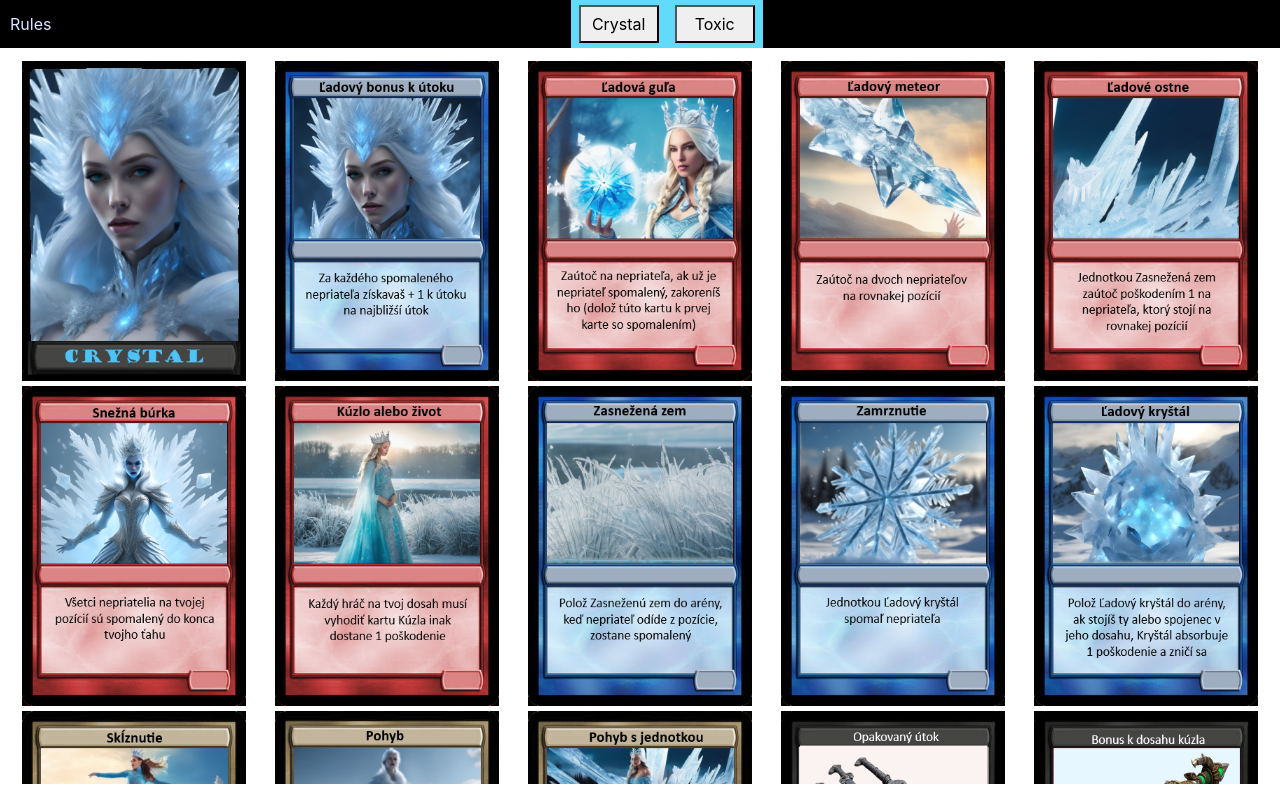
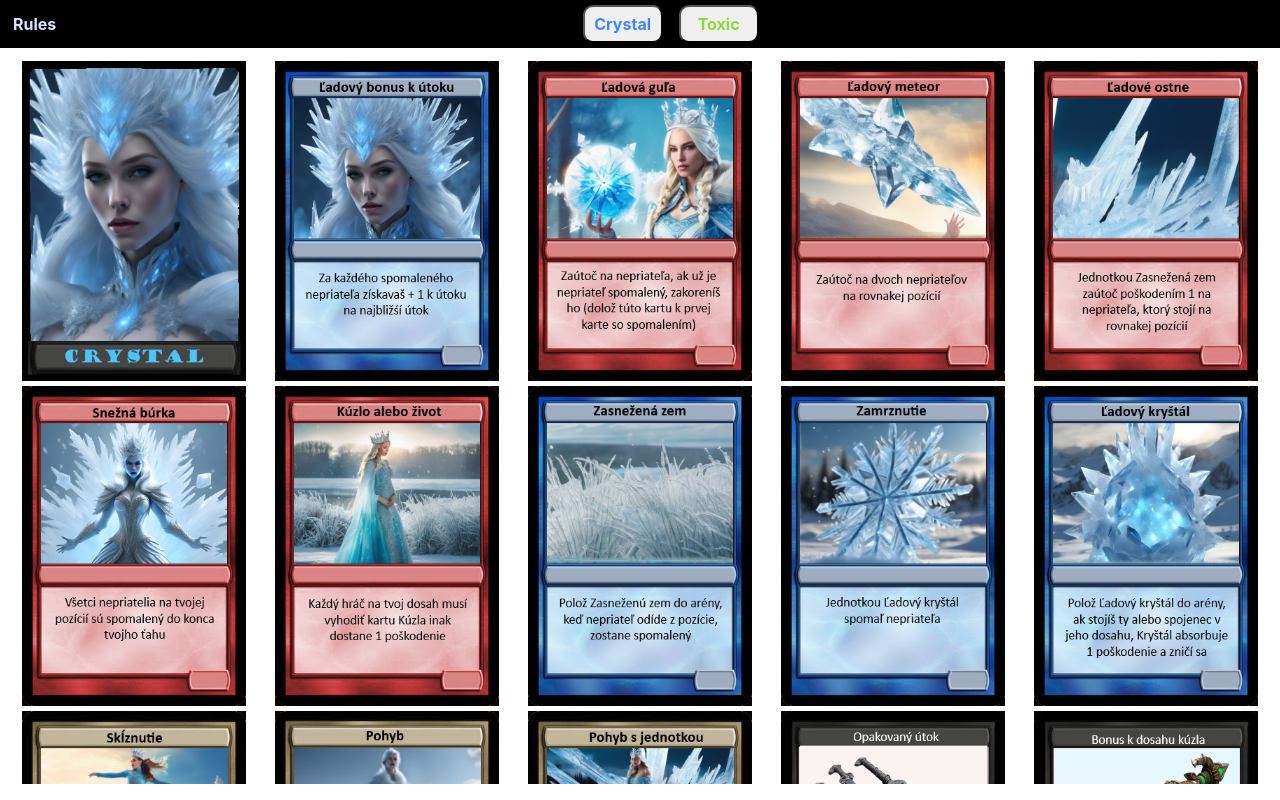
Before and after one commit to TomasJanecka/heroes_web, a React (Create React App) app: page /heroes_web/heroes in a window 1280 px wide. Built offline with nearby package versions, Linux system fonts and the light colour scheme.

Commit message:
edit design

```diff
--- a/src/components/navigation/TopNavbar.tsx
+++ b/src/components/navigation/TopNavbar.tsx
@@ -57,7 +57,6 @@ const HeroButtons = styled.div`
   display: flex;
   margin: auto;
 
-  background-color: #61dafb;
   justify-content: space-around;
   align-items: inherit;
 `;
@@ -72,21 +71,30 @@ const StyledButton = styled.button<{ $justify: string; $heroColor: string }>`
   justify-self: ${(props) => props.$justify};
   //justify-self: stretch;
 
+  font-weight: bold;
   text-align: center;
+  border-radius: 10px;
+  color: ${(props) => props.$heroColor};
 
   &:hover {
     background-color: ${(props) => props.$heroColor};
-    color: #282c34;
+    //color: #282c34;
+    color: black;
   }
 `;
 
 const HomeButton = styled(StyledButton)`
   width: fit-content;
+  height: inherit;
   background-color: inherit;
   border: none;
-  border-radius: 10px;
   margin-left: 0.5rem;
-  padding: 2px;
+  padding: 5px;
 
   color: #dbe4ff;
+
+  &:hover {
+    background-color: whitesmoke;
+    color: brown;
+  }
 `;
--- a/src/components/rules/Rules.tsx
+++ b/src/components/rules/Rules.tsx
@@ -1,9 +1,16 @@
 import { WordReader } from "./WordReader";
 import styled from "styled-components";
+import { Link } from "react-router-dom";
 
 export const Rules = () => {
   return (
     <StyledRules>
+      <NavBar>
+        <Link to={`/heroes`}>
+          {/*<HomeButton $heroColor={'grey'} $justify={'start'}><HomeIcon sx={{color: "brown"}}/></HomeButton>*/}
+          <HeroesButton>Heroes</HeroesButton>
+        </Link>
+      </NavBar>
       <WordReader />
     </StyledRules>
   );
@@ -12,4 +19,39 @@ export const Rules = () => {
 const StyledRules = styled.div`
   width: 100vw;
   height: 100vh;
+  display: flex;
+  flex-flow: column;
 `;
+
+const NavBar = styled.div`
+  width: 100vw;
+  height: 48px;
+  display: flex;
+  align-items: center;
+
+  background-color: black;
+`;
+
+const HeroesButton = styled.button`
+  width: fit-content;
+  margin-left: 0.5rem;
+  justify-self: start;
+  padding: 5px;
+
+  border: none;
+  font-weight: bold;
+  text-align: center;
+  color: white;
+  border-radius: 10px;
+  background-color: inherit;
+
+  &:hover {
+    color: brown;
+    background-color: whitesmoke;
+  }
+`;
+
+const PdfBlock = styled.div`
+  width: 100vw;
+  height: calc(100vh - 48px);
+`;
```
